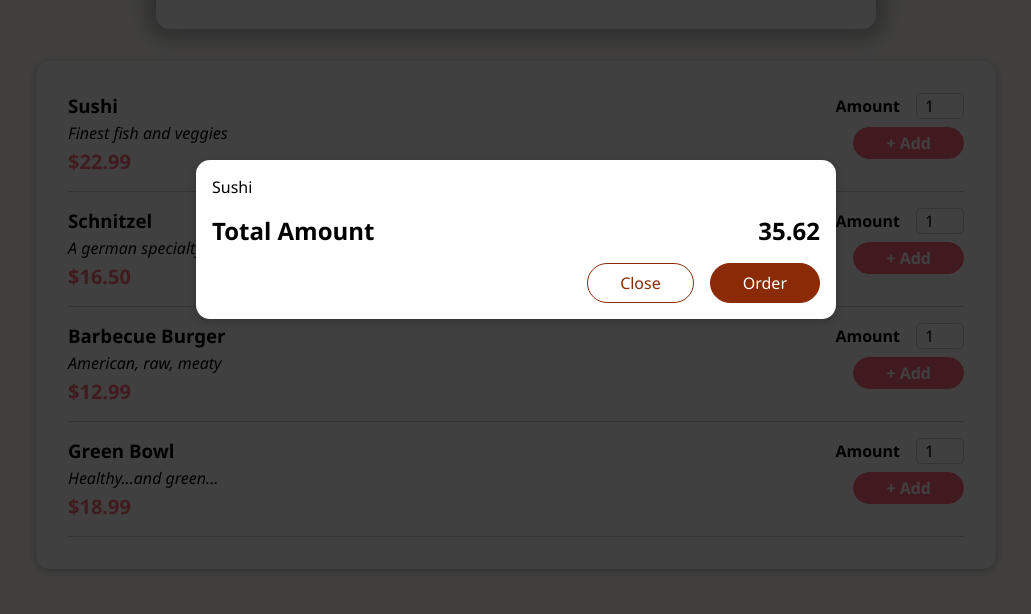
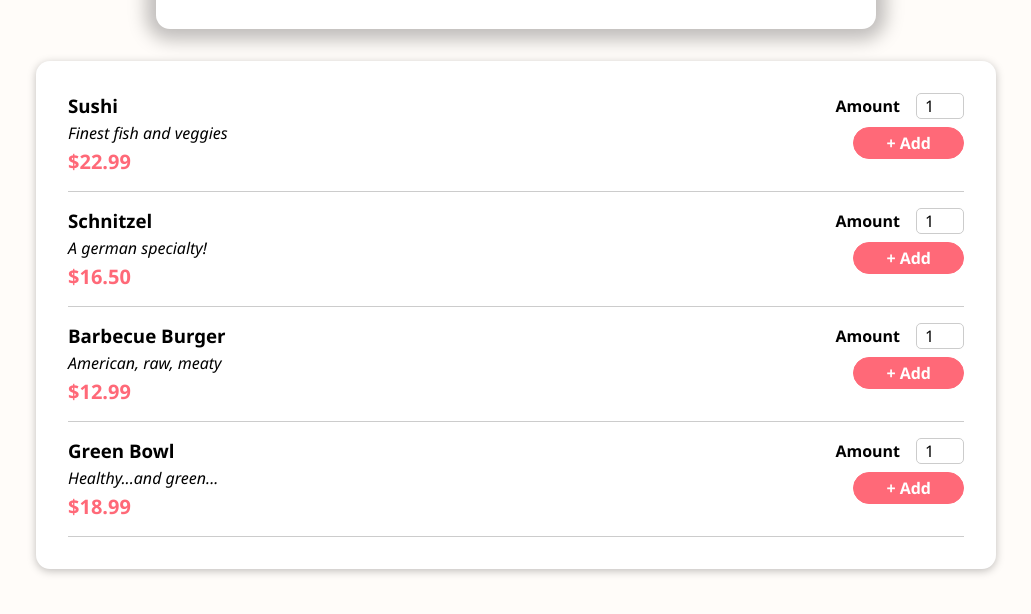
Before and after one commit to brennolemos/react-meals, a React (Create React App) app: page / in a window 1280 px wide. Shown: the top 614 px of the page, without its empty margins (124-1155 px from the left). Built offline with nearby package versions, Linux system fonts and the light colour scheme; the HTML template or start-up script is replaced by a standard one.

Commit message:
Managing Cart and Modal State

```diff
--- a/src/App.jsx
+++ b/src/App.jsx
@@ -1,17 +1,25 @@
+import { useState } from 'react';
+import Cart from './components/Cart/Cart';
 import Header from './components/Layout/Header';
 import Meals from './components/Meals/Meals';
 
 import './App.css';
-import Cart from './components/Cart/Cart';
-import { useState } from 'react';
 
 function App() {
-  const [isModalOpen, setIsModalOpen] = useState(true);
+  const [cartIsShown, setCartIsShown] = useState(false);
+
+  const showCartHandler = () => {
+    setCartIsShown(true);
+  };
+
+  const hideCartHandler = () => {
+    setCartIsShown(false);
+  };
 
   return (
     <div className="App">
-      {isModalOpen && <Cart onClose={() => setIsModalOpen(false)} />}
-      <Header />
+      {cartIsShown && <Cart onClose={hideCartHandler} />}
+      <Header onShowCart={showCartHandler} />
       <main>
         <Meals />
       </main>
--- a/src/components/Cart/Cart.jsx
+++ b/src/components/Cart/Cart.jsx
@@ -7,7 +7,7 @@
   );
 
   return (
-    <Modal>
+    <Modal onClose={props.onClose}>
       <ul className={styles['cart-items']}>{cartItems}</ul>
       <div className={styles.total}>
         <span>Total Amount</span>
--- a/src/components/Cart/Cart.module.css
+++ b/src/components/Cart/Cart.module.css
@@ -23,7 +23,7 @@
   font: inherit;
   cursor: pointer;
   background-color: transparent;
-  border: 1px solid #8a2b06;
+  border: 1px solid #ff6978;
   padding: 0.5rem 2rem;
   border-radius: 25px;
   margin-left: 1rem;
@@ -31,16 +31,16 @@
 
 .actions button:hover,
 .actions button:active {
-  background-color: #5a1a01;
-  border-color: #5a1a01;
+  background-color: #ff6978;
+  border-color: #ff6978;
   color: white;
 }
 
 .actions .button--alt {
-  color: #8a2b06;
+  color: #ff6978;
 }
 
 .actions .button {
-  background-color: #8a2b06;
+  background-color: #ff6978;
   color: white;
 }
--- a/src/components/Layout/Header/Header.jsx
+++ b/src/components/Layout/Header/Header.jsx
@@ -7,7 +7,7 @@
     <>
       <header className={styles.header}>
         <h1>ReactMeals</h1>
-        <HeaderCartButton />
+        <HeaderCartButton onClick={props.onShowCart} />
       </header>
       <div className={styles['main-image']}>
         <img src={mealsImage} alt="" />
--- a/src/components/Layout/HeaderCartButton/HeaderCartButton.jsx
+++ b/src/components/Layout/HeaderCartButton/HeaderCartButton.jsx
@@ -3,7 +3,7 @@
 
 const HeaderCartButton = (props) => {
   return (
-    <button className={styles.button}>
+    <button className={styles.button} onClick={props.onClick}>
       <span className={styles.icon}>
         <CartIcon />
       </span>
--- a/src/components/UI/Modal/Modal.jsx
+++ b/src/components/UI/Modal/Modal.jsx
@@ -3,7 +3,7 @@
 import styles from './Modal.module.css';
 
 const Backdrop = (props) => {
-  return <div className={styles.backdrop} />;
+  return <div onClick={props.onClose} className={styles.backdrop} />;
 };
 
 const ModalOverlay = (props) => {
@@ -19,7 +19,10 @@
 const Modal = (props) => {
   return (
     <>
-      {ReactDOM.createPortal(<Backdrop />, portalElement)}
+      {ReactDOM.createPortal(
+        <Backdrop onClose={props.onClose} />,
+        portalElement,
+      )}
       {ReactDOM.createPortal(
         <ModalOverlay>{props.children}</ModalOverlay>,
         portalElement,
```
